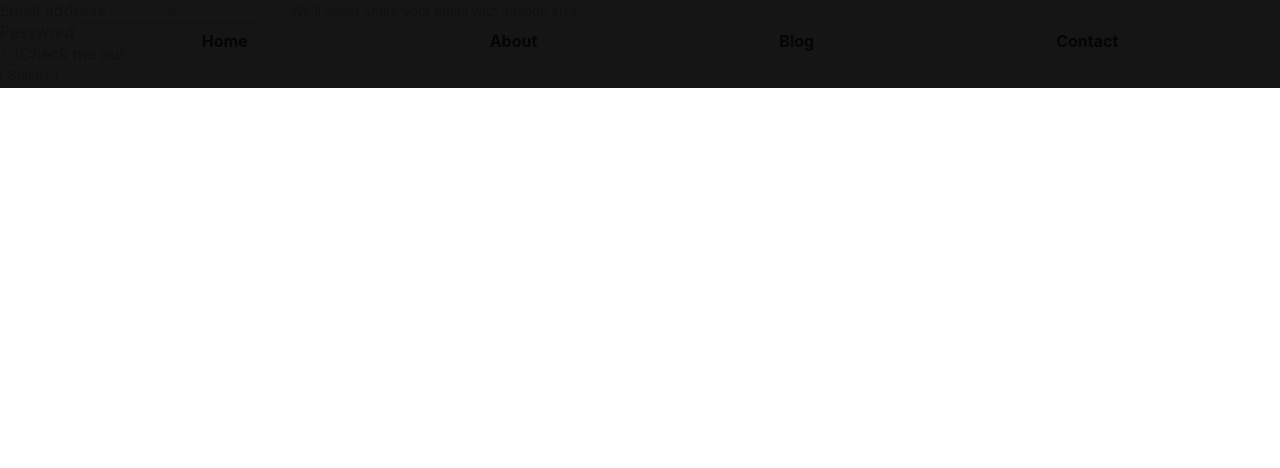
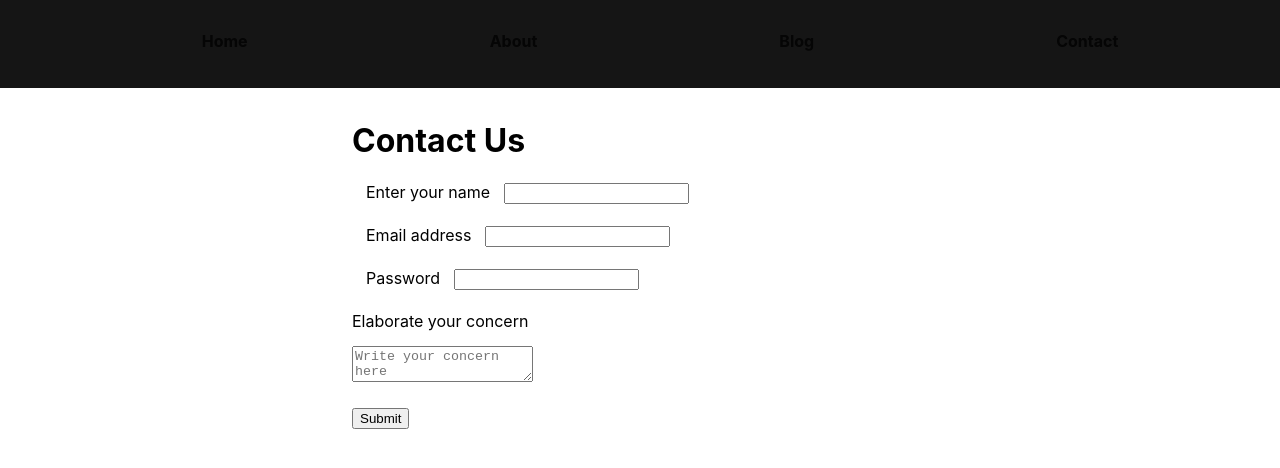
Before and after one commit to RajS18/BlogersDen, a Next.js app: page /contact in a window 1280 px wide. Shown: the top 468 px of the page. Built offline with nearby package versions, Linux system fonts and the light colour scheme.

Commit message:
modified push

```diff
--- /dev/null
+++ b/contactdata/1.json
@@ -0,0 +1 @@
+{"phone":"qwqwasasw","name":"Raj","email":"raj.shukla@ufl.edu","desc":"sadsdweasdawd"}
--- a/pages/contact.js
+++ b/pages/contact.js
@@ -1,25 +1,77 @@
-import React from 'react'
+import React, { useState } from 'react'
+import styles from '../styles/contact.module.css'
+const contact = () => {
+  const [name, setname] = useState('')
+  const [email, setemail] = useState('')
+  const [phone, setphone] = useState('')
+  const [desc, setdesc] = useState('')
 
-const contact = () => {
+  const handleSubmit = (e) => {
+    e.preventDefault()
+    console.log(phone, name, email, desc)
+    const data = { phone, name, email, desc };
+
+    fetch('http://localhost:3000/api/postcontact', {
+      method: 'POST', // or 'PUT'
+      headers: {
+        'Content-Type': 'application/json',
+      },
+      body: JSON.stringify(data),
+    })
+      .then(response => response.text())
+      .then(data => {
+        console.log('Success:', data);
+        alert("Thanks for contacting us");
+        setphone('')
+        setname('')
+        setdesc('')
+        setemail('')
+      })
+      .catch((error) => {
+        console.error('Error:', error);
+      });
+
+  }
+  const handleChange = (e) => {
+    if (e.target.name == 'phone') {
+      setphone(e.target.value)
+    }
+    else if (e.target.name == 'email') {
+      setemail(e.target.value)
+    }
+    else if (e.target.name == 'desc') {
+      setdesc(e.target.value)
+    }
+    else if (e.target.name == 'name') {
+      setname(e.target.value)
+    }
+  }
   return (
-    <div>
-      <form>
-        <div class="form-group">
-          <label for="exampleInputEmail1">Email address</label>
-          <input type="email" class="form-control" id="exampleInputEmail1" aria-describedby="emailHelp" placeholder="Enter email"/>
-            <small id="emailHelp" class="form-text text-muted">We'll never share your email with anyone else.</small>
-        </div>
-        <div class="form-group">
-          <label for="exampleInputPassword1">Password</label>
-          <input type="password" class="form-control" id="exampleInputPassword1" placeholder="Password"/>
-        </div>
-        <div class="form-group form-check">
-          <input type="checkbox" class="form-check-input" id="exampleCheck1"/>
-            <label class="form-check-label" for="exampleCheck1">Check me out</label>
-        </div>
-        <button type="submit" class="btn btn-primary">Submit</button>
-      </form>
-    </div>
+    <div className={styles.container}>
+      <div className={styles.subcontainer}>
+        <h1>Contact Us</h1>
+        <form onSubmit={handleSubmit}>
+          <div className={styles.mb3}>
+            <label htmlFor="name" className={styles.formlabel}>Enter your name</label>
+            <input type="text" value={name} onChange={handleChange} className="form-control" id="name" name='name' aria-describedby="emailHelp" />
+          </div>
+          <div className={styles.mb3}>
+            <label htmlFor="email" className={styles.formlabel}>Email address</label>
+            <input type="email" value={email} onChange={handleChange} className="form-control" name='email' id="email" aria-describedby="emailHelp" />
+
+          </div>
+          <div className={styles.mb3}>
+            <label htmlFor="phone" className={styles.formlabel}>Password</label>
+            <input type="phone" value={phone} onChange={handleChange} className="form-control" name='phone' id="phone" />
+          </div>
+          <div className={styles.mb3}>
+            <label htmlFor="desc">Elaborate your concern</label>
+            <div className={styles.textareacontainer}><textarea value={desc} onChange={handleChange} className="form-control" placeholder="Write your concern here" name='desc' id="desc" /></div>
+          </div>
+          <button type="submit" className="btn btn-primary">Submit</button>
+        </form>
+      </div >
+    </div >
   )
 }
 
--- /dev/null
+++ b/styles/contact.module.css
@@ -0,0 +1,19 @@
+.container {
+    max-width: 45vw;
+    margin: auto;
+}
+.subcontainer {
+    padding-top: 100px;
+    margin: auto;
+}
+.textareacontainer{
+    padding-top: 15px;
+    width: 100%;
+}
+.mb3 {
+    margin-bottom: 21px;
+}
+
+.formlabel {
+    margin: 0px 14px;
+}
```
